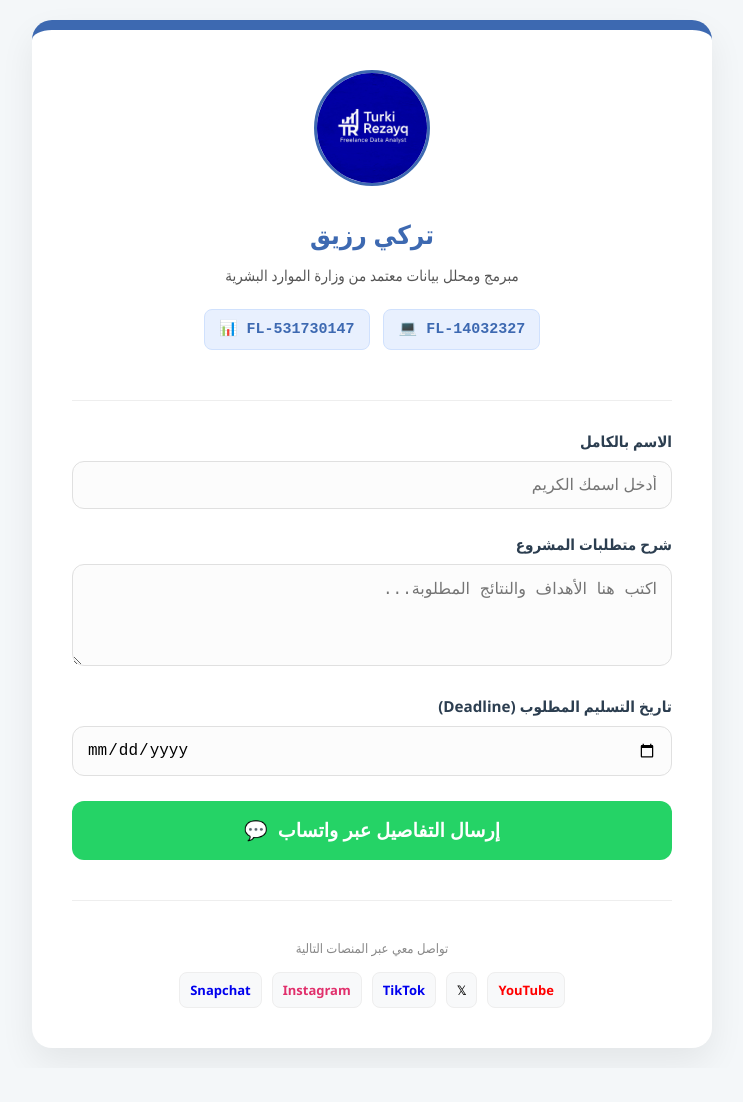
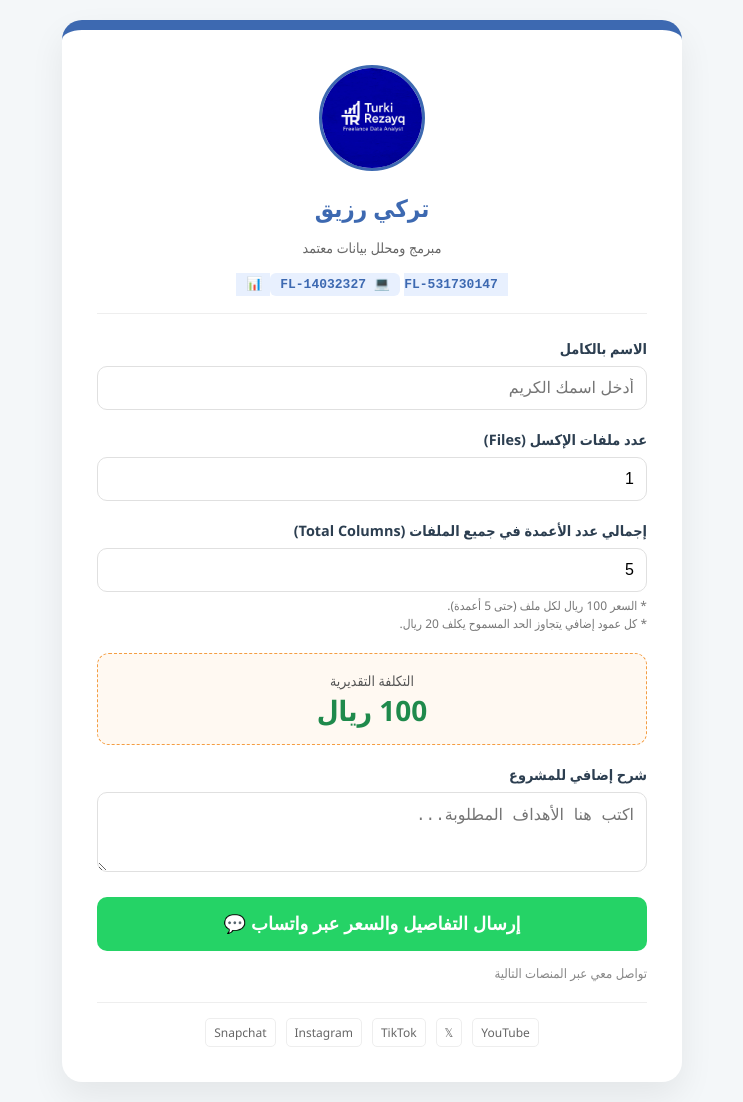
Before and after one commit to TurkiRM/Dashboard-Portal, a plain HTML site: page index.html in a window 1280 px wide. Shown: the whole page, without its empty margins (268-1011 px from the left). Before the commit the page ends 1068 px from the top, so only its background shows below. Drawn offline with Linux system fonts and the light colour scheme.

Commit message:
Eid Mubark

```diff
--- a/index.html
+++ b/index.html
@@ -4,8 +4,6 @@
     <meta charset="UTF-8">
     <meta name="viewport" content="width=device-width, initial-scale=1.0">
     <title>تركي رزيق | مبرمج ومحلل بيانات</title>
-    <link rel="icon" type="image/png" href="logo.png">
-
     <style>
         :root {
             --excellence-green: #1F8A4C;
@@ -27,130 +25,68 @@
 
         .container {
             background: white;
-            max-width: 600px;
+            max-width: 550px;
             width: 100%;
-            padding: 40px;
+            padding: 35px;
             border-radius: 20px;
             box-shadow: 0 15px 35px rgba(0,0,0,0.07);
             border-top: 10px solid var(--progress-blue);
         }
 
-        .header {
-            text-align: center;
-            border-bottom: 1px solid #EEE;
-            padding-bottom: 30px;
-            margin-bottom: 30px;
+        .header { text-align: center; border-bottom: 1px solid #EEE; padding-bottom: 20px; margin-bottom: 25px; }
+        .profile-logo { width: 100px; height: 100px; border-radius: 50%; border: 3px solid var(--progress-blue); margin-bottom: 10px; }
+        h1 { margin: 5px 0; font-size: 24px; color: var(--progress-blue); }
+
+        .license {
+            background: #E8F0FE; color: var(--progress-blue); padding: 4px 10px;
+            border-radius: 6px; font-family: monospace; font-weight: bold; font-size: 13px;
         }
 
-        .profile-logo {
-            width: 110px;
-            height: 110px;
-            border-radius: 50%;
-            border: 3px solid var(--progress-blue);
-            margin-bottom: 15px;
-            object-fit: cover;
-            background: #fff;
+        .form-group { margin-bottom: 20px; text-align: right; }
+        label { display: block; font-weight: bold; margin-bottom: 8px; font-size: 0.9em; }
+
+        input, textarea {
+            width: 100%; padding: 12px; border: 1.5px solid #E0E0E0;
+            border-radius: 10px; box-sizing: border-box; font-size: 16px;
         }
 
-        h1 { margin: 10px 0; font-size: 26px; color: var(--progress-blue); }
-
-        .credentials {
-            color: #555;
-            font-size: 15px;
-            line-height: 1.8;
-            margin-bottom: 10px;
+        .price-box {
+            background: #FFF9F2;
+            border: 1px dashed var(--launch-orange);
+            padding: 15px;
+            border-radius: 12px;
+            text-align: center;
+            margin: 20px 0;
+        }
+        .price-amount {
+            display: block;
+            font-size: 28px;
+            font-weight: bold;
+            color: var(--excellence-green);
         }
 
-        .license-container { margin: 15px 0; }
+        .submit-btn {
+            background: #25D366; color: white; border: none; padding: 16px;
+            width: 100%; border-radius: 10px; font-size: 18px; font-weight: bold;
+            cursor: pointer; transition: 0.3s; display: flex; align-items: center; justify-content: center; gap: 10px;
+        }
+        .submit-btn:hover { background: #1da851; transform: translateY(-2px); }
 
-        .license {
-            background: #E8F0FE;
-            color: var(--progress-blue);
-            padding: 6px 14px;
-            border-radius: 8px;
-            font-family: monospace;
-            font-weight: bold;
-            display: inline-block;
-            margin: 5px;
-            border: 1px solid #D0E1FD;
-        }
+        .note { font-size: 12px; color: #777; line-height: 1.5; margin-top: 5px; }
 
-        .form-group { margin-bottom: 25px; text-align: right; }
-        label { display: block; font-weight: bold; margin-bottom: 10px; font-size: 0.95em; }
-
-        input, textarea {
-            width: 100%;
-            padding: 14px;
-            border: 1.5px solid #E0E0E0;
-            border-radius: 12px;
-            box-sizing: border-box;
-            font-size: 16px;
-            background: #FCFCFC;
-            transition: 0.3s;
-        }
-        input:focus, textarea:focus { border-color: var(--progress-blue); outline: none; background: #fff; }
-
-        .submit-btn {
-            background: #25D366; /* WhatsApp Green */
-            color: white;
-            border: none;
-            padding: 18px;
-            width: 100%;
-            border-radius: 12px;
-            font-size: 19px;
-            font-weight: bold;
-            cursor: pointer;
-            transition: 0.4s;
-            margin-top: 15px;
-            display: flex;
-            align-items: center;
-            justify-content: center;
-            gap: 10px;
-            text-decoration: none;
-        }
-        .submit-btn:hover { background: #1da851; transform: translateY(-3px); }
-
-        .social-footer {
-            margin-top: 40px;
-            text-align: center;
-            padding-top: 25px;
-            border-top: 1px solid #EEE;
-        }
-        .social-links {
-            display: flex;
-            flex-wrap: wrap;
-            justify-content: center;
-            gap: 10px;
-            margin-top: 15px;
-        }
-        .social-links a {
-            text-decoration: none;
-            font-size: 13px;
-            font-weight: bold;
-            padding: 8px 10px;
-            border-radius: 8px;
-            background: #f8f9fa;
-            border: 1px solid #eee;
-        }
-
-        .yt { color: #FF0000; }
-        .x-tw { color: #000000; }
-        .ig { color: #E1306C; }
+        .social-links { display: flex; justify-content: center; gap: 10px; margin-top: 20px; border-top: 1px solid #eee; padding-top: 15px; }
+        .social-links a { text-decoration: none; font-size: 12px; color: #666; padding: 5px 8px; border: 1px solid #eee; border-radius: 5px; }
     </style>
 </head>
 <body>
 
 <div class="container">
     <div class="header">
-        <img src="logo.jpeg" alt="Logo" class="profile-logo" onerror="this.src='https://via.placeholder.com/110?text=LOGO'">
+        <img src="logo.jpeg" alt="Logo" class="profile-logo" onerror="this.src='https://via.placeholder.com/100'">
         <h1>تركي رزيق</h1>
-        <div class="credentials">
-            مبرمج ومحلل بيانات معتمد من وزارة الموارد البشرية
-            <div class="license-container">
-                <span class="license">FL-14032327 💻</span>
-                <span class="license">FL-531730147 📊</span>
-            </div>
-        </div>
+        <p style="font-size: 14px; color: #666;">مبرمج ومحلل بيانات معتمد</p>
+        <span class="license">FL-14032327 💻</span>
+        <span class="license">FL-531730147 📊</span>
     </div>
 
     <div class="form-group">
@@ -159,18 +95,31 @@
     </div>
 
     <div class="form-group">
-        <label>شرح متطلبات المشروع</label>
-        <textarea id="requirements" rows="4" placeholder="اكتب هنا الأهداف والنتائج المطلوبة..."></textarea>
+        <label>عدد ملفات الإكسل (Files)</label>
+        <input type="number" id="fileCount" value="1" min="1" oninput="calculatePrice()">
     </div>
 
     <div class="form-group">
-        <label>تاريخ التسليم المطلوب (Deadline)</label>
-        <input type="date" id="deadline">
+        <label>إجمالي عدد الأعمدة في جميع الملفات (Total Columns)</label>
+        <input type="number" id="columnCount" value="5" min="1" oninput="calculatePrice()">
+        <div class="note">
+            * السعر 100 ريال لكل ملف (حتى 5 أعمدة).<br>
+            * كل عمود إضافي يتجاوز الحد المسموح يكلف 20 ريال.
+        </div>
+    </div>
+
+    <div class="price-box">
+        <span style="font-size: 14px; color: #555;">التكلفة التقديرية</span>
+        <span class="price-amount"><span id="totalPrice">100</span> ريال</span>
+    </div>
+
+    <div class="form-group">
+        <label>شرح إضافي للمشروع</label>
+        <textarea id="requirements" rows="3" placeholder="اكتب هنا الأهداف المطلوبة..."></textarea>
     </div>
 
     <button type="button" onclick="sendToWhatsApp()" class="submit-btn">
-        <span>إرسال التفاصيل عبر واتساب</span>
-        <span>💬</span>
+        إرسال التفاصيل والسعر عبر واتساب 💬
     </button>
 
     <div class="social-footer">
@@ -184,25 +133,47 @@
         </div>
     </div>
 </div>
+</div>
 
 <script>
+    function calculatePrice() {
+        const fileCount = parseInt(document.getElementById('fileCount').value) || 0;
+        const totalColumns = parseInt(document.getElementById('columnCount').value) || 0;
+
+        const basePricePerFile = 100;
+        const allowedColumns = fileCount * 5;
+
+        // Initial cost based on number of files
+        let total = fileCount * basePricePerFile;
+
+        // Add 20 SAR for every column that exceeds the allowed limit (5 per file)
+        if (totalColumns > allowedColumns) {
+            total += (totalColumns - allowedColumns) * 20;
+        }
+
+        document.getElementById('totalPrice').innerText = total;
+        return total;
+    }
+
     function sendToWhatsApp() {
         const name = document.getElementById('clientName').value;
+        const files = document.getElementById('fileCount').value;
+        const cols = document.getElementById('columnCount').value;
+        const price = document.getElementById('totalPrice').innerText;
         const req = document.getElementById('requirements').value;
-        const date = document.getElementById('deadline').value;
         const phone = "966543116571";
 
-        if (!name || !req) {
-            alert("يرجى ملء الاسم والمتطلبات أولاً");
+        if (!name) {
+            alert("يرجى إدخال الاسم");
             return;
         }
 
-        // Creating the encoded message
-        const message = `مرحباً أستاذ تركي،%0A%0A` +
+        const message = `*طلب تحليل بيانات جديد*%0A%0A` +
                         `*الاسم:* ${name}%0A` +
-                        `*المتطلبات:* ${req}%0A` +
-                        `*تاريخ التسليم:* ${date}%0A%0A` +
-                        `أود تزويدك بالملفات المطلوبة لبدء التحليل.`;
+                        `*عدد الملفات:* ${files}%0A` +
+                        `*إجمالي الأعمدة:* ${cols}%0A` +
+                        `*السعر التقديري:* ${price} ريال%0A%0A` +
+                        `*التفاصيل:* ${req || 'لا يوجد تفاصيل إضافية'}`;
 
         window.open(`https://wa.me/${phone}?text=${message}`, '_blank');
     }
```
